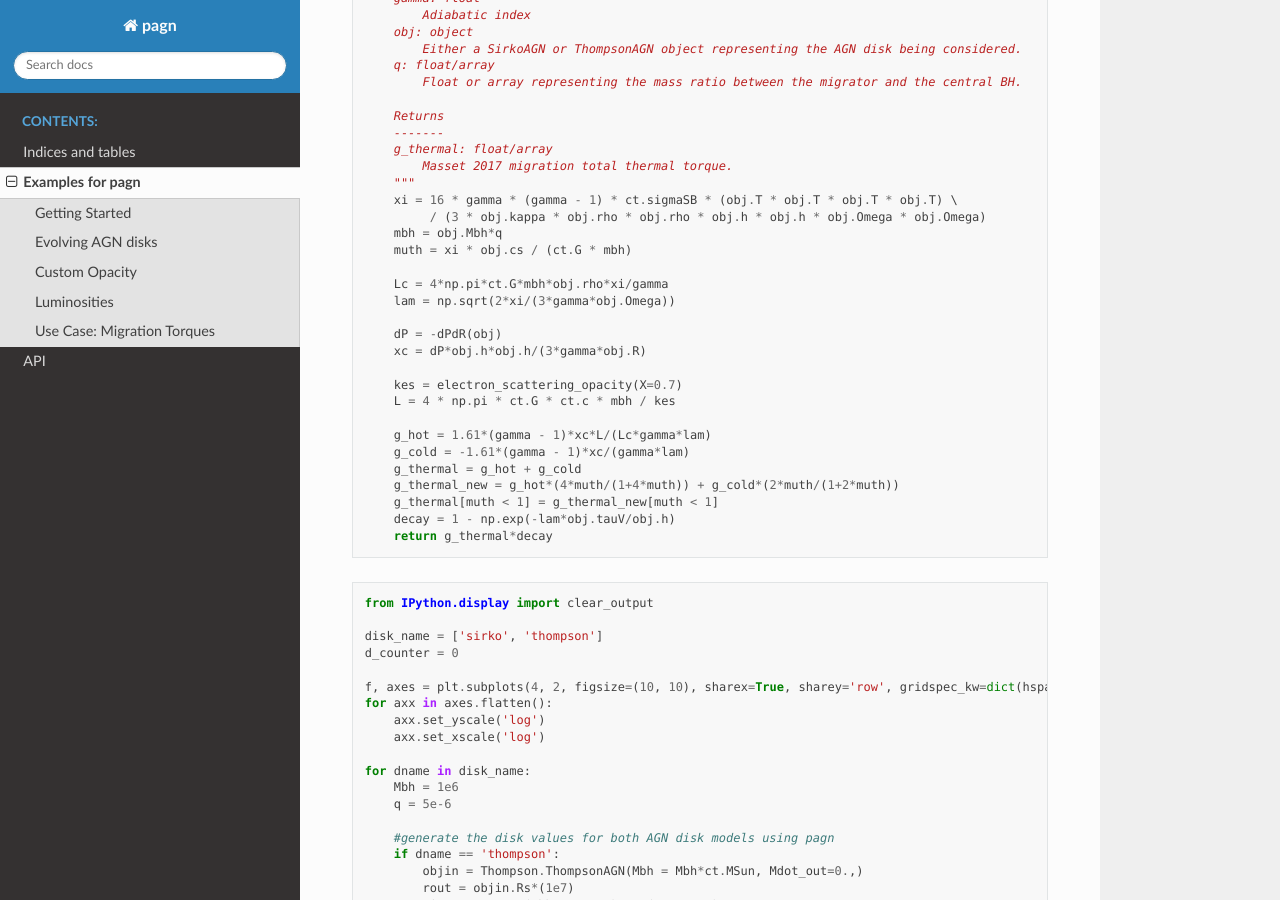
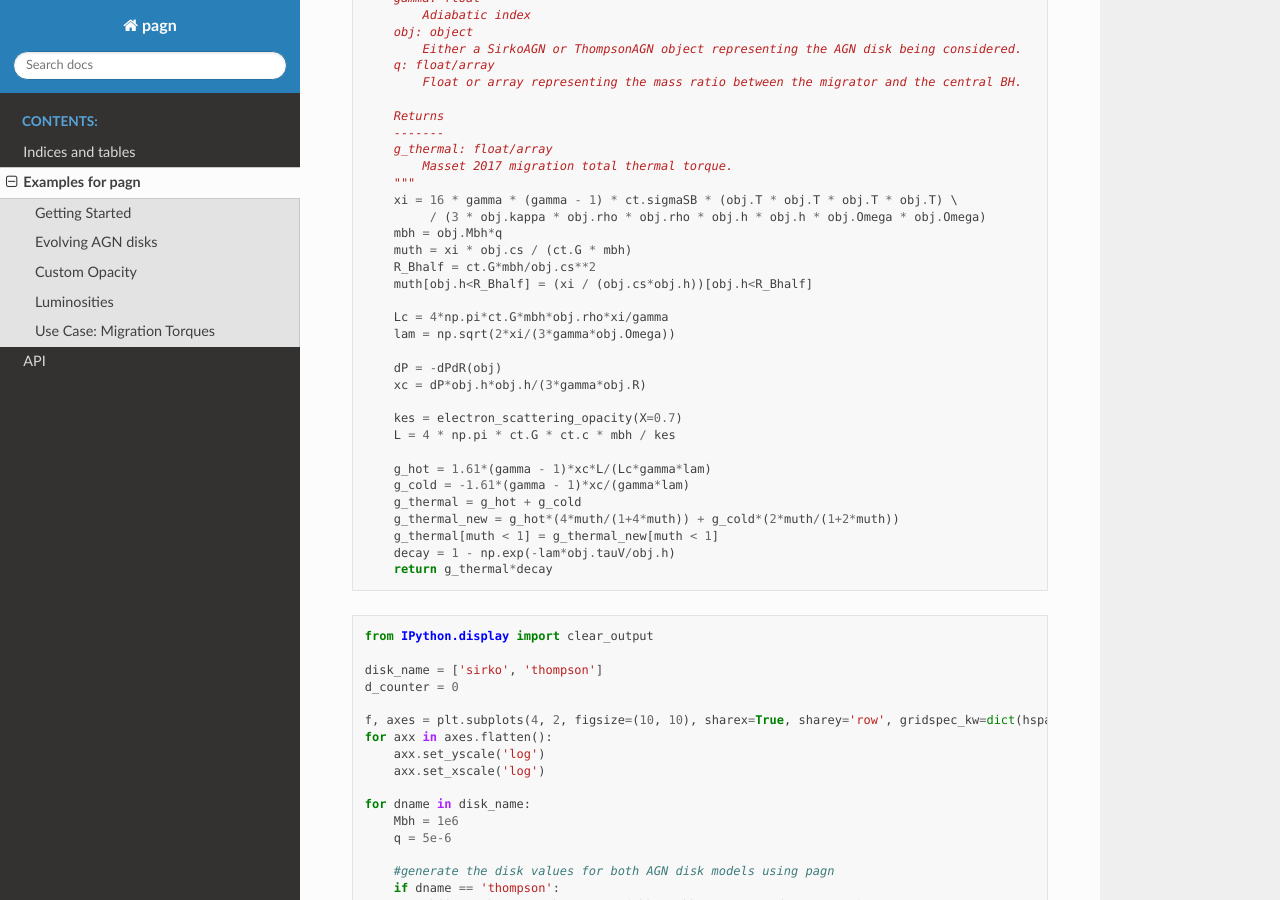
Before and after one commit to DariaGangardt/pAGN, a Sphinx documentation site: the page built from docs/examples.rst, in a window 1280 px wide and 900 px high, scrolled down 14940 px. Built offline with Sphinx 7.4.7 and the Read the Docs theme 2.0.0, drawn with Linux system fonts in a browser that asks for light colours; cross-references to code outside the pages are shown as plain code; some of the changed text lies outside the part shown.

Commit message:
examples doc update

```diff
--- a/docs/examples.rst
+++ b/docs/examples.rst
@@ -627,6 +627,8 @@ experience while orbiting a central BH. We use the equations from
              / (3 * obj.kappa * obj.rho * obj.rho * obj.h * obj.h * obj.Omega * obj.Omega)
         mbh = obj.Mbh*q
         muth = xi * obj.cs / (ct.G * mbh)
+        R_Bhalf = ct.G*mbh/obj.cs**2
+        muth[obj.h<R_Bhalf] = (xi / (obj.cs*obj.h))[obj.h<R_Bhalf]
 
         Lc = 4*np.pi*ct.G*mbh*obj.rho*xi/gamma
         lam = np.sqrt(2*xi/(3*gamma*obj.Omega))
```
Also changed, not shown: other parts of docs/examples.rst (+1 -1 lines), docs/output_42_0.png.
